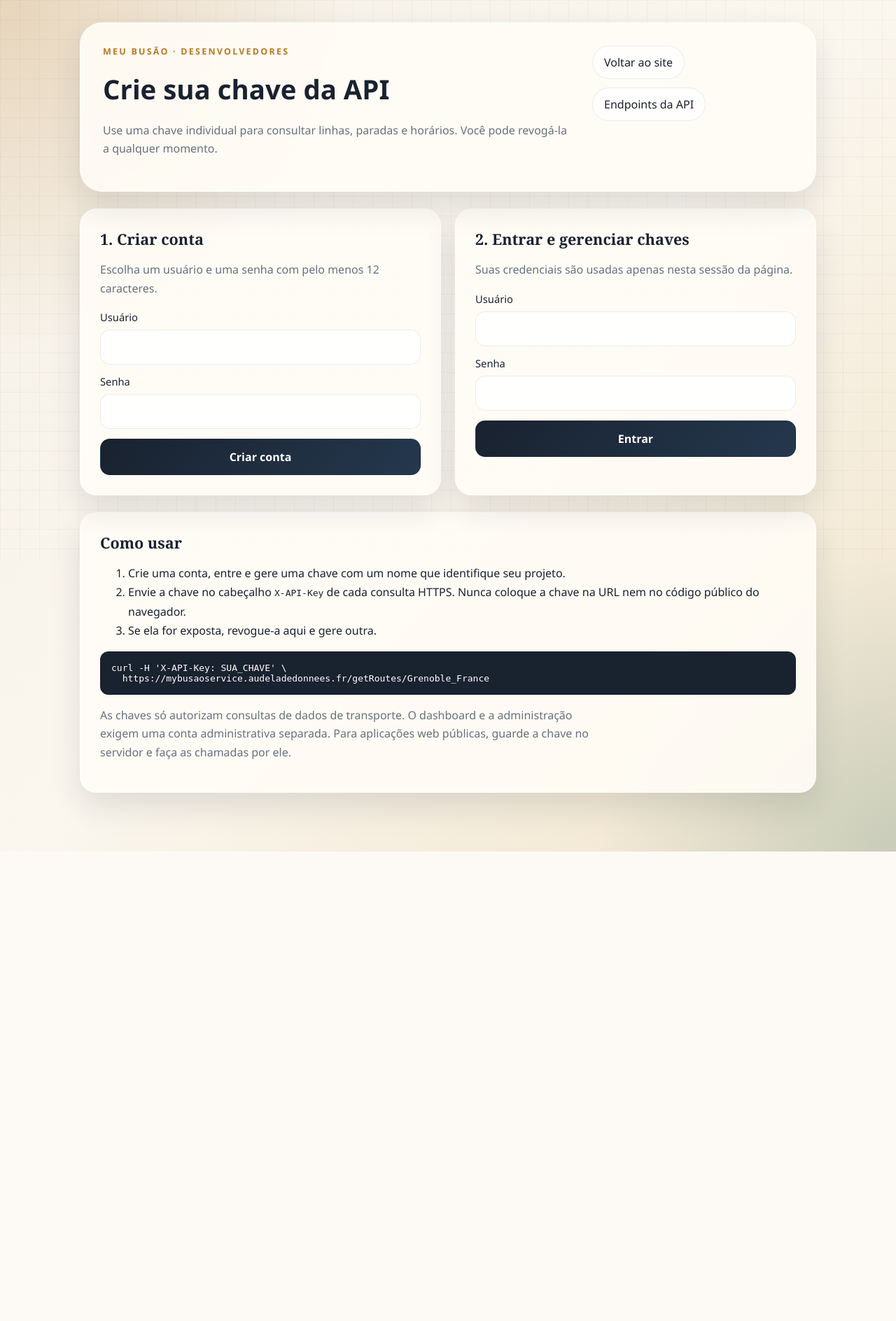
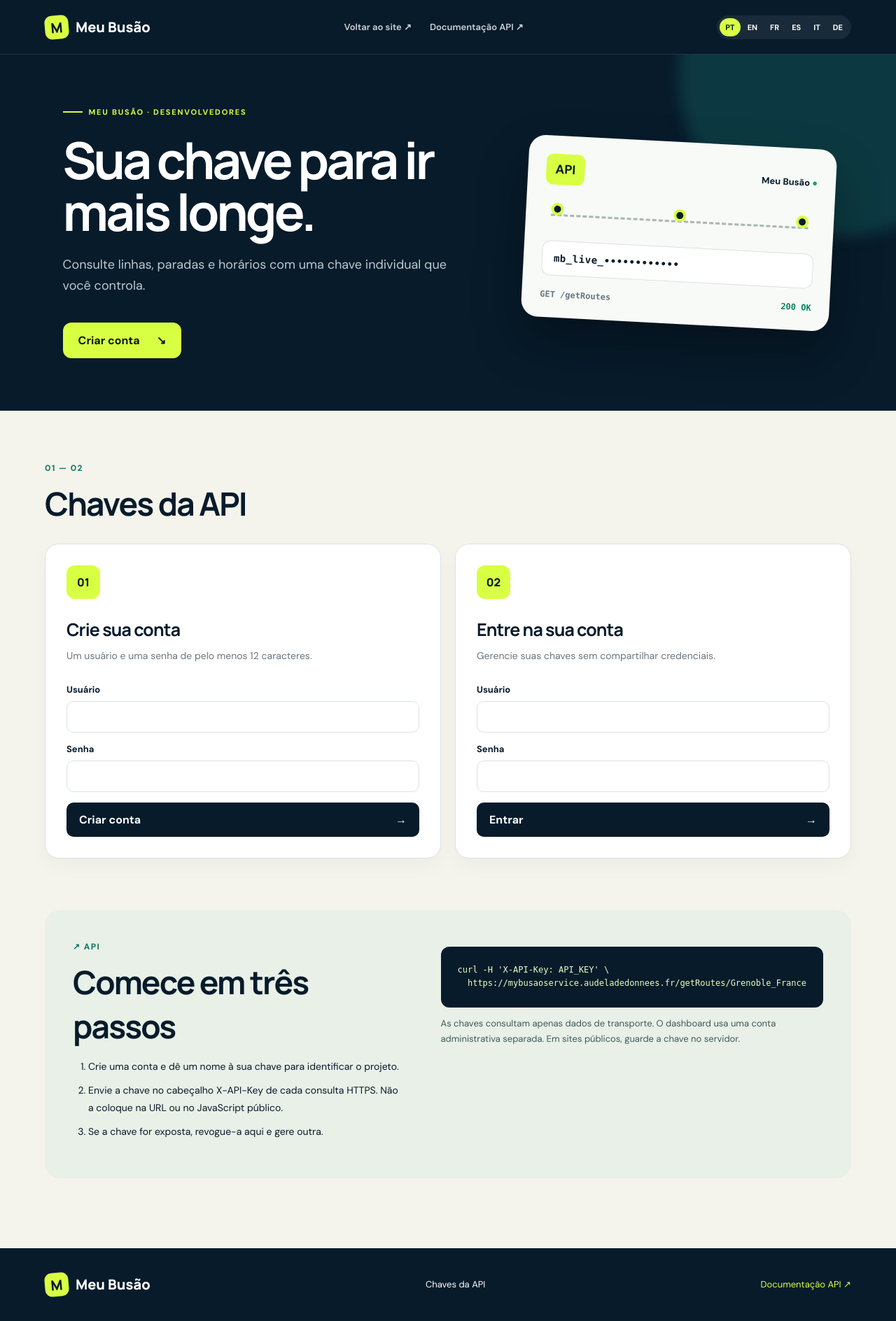
Before and after one commit to rlocoselli/mybusservice, a Flask app: page /developer in a window 1280 px wide. Shown: the whole page at 70% size. Before the commit the page ends 1217 px from the top, so only its background shows below. Run offline with Flask 3, Linux system fonts and the light colour scheme; some libraries are stand-ins or nearby versions.

Commit message:
Localize and restyle developer key portal

```diff
--- a/app.py
+++ b/app.py
@@ -23,6 +23,7 @@ import simplejson as json
 import jwt
 import sqlite3
 from developer_keys import authenticate_developer, create_key, identify_key, list_keys, register_developer, revoke_key
+from developer_copy import COPY as DEVELOPER_COPY, LANGUAGES as DEVELOPER_LANGUAGES
 
 SWAGGER_DOCS_DIR = "swagger"
 
@@ -419,32 +420,37 @@ def login():
 
 @app.route('/developer', methods=["GET"])
 def developerPortal():
-    return render_template("developer_portal.html")
+    requested = request.args.get("lang", "").lower().split("-")[0]
+    browser = next((code.lower().split("-")[0] for code, quality in request.accept_languages
+                    if quality > 0 and code.lower().split("-")[0] in DEVELOPER_LANGUAGES), "pt")
+    lang = requested if requested in DEVELOPER_LANGUAGES else browser
+    return render_template("developer_portal.html", lang=lang, languages=DEVELOPER_LANGUAGES, copy=DEVELOPER_COPY[lang])
 
 
 @app.route('/developer/register', methods=["POST"])
 def developerRegister():
     payload = request.get_json(silent=True)
     if not isinstance(payload, dict):
-        return jsonify({"message": "A JSON object is required"}), 400
+        return jsonify({"code": "invalid_json"}), 400
     try:
         username = register_developer(payload.get("username"), payload.get("password"), LOGGING_DATABASE_NAME)
         return jsonify({"username": username, "message": "Account created"}), 201
     except ValueError as err:
-        return jsonify({"message": str(err)}), 400
-    except Exception as err:
-        return service_error_response(err)
+        return jsonify({"code": str(err)}), 400
+    except Exception as err:
+        print(err)
+        return jsonify({"code": "server_error"}), 500
 
 
 @app.route('/developer/keys', methods=["POST"])
 def developerKeys():
     payload = request.get_json(silent=True)
     if not isinstance(payload, dict):
-        return jsonify({"message": "A JSON object is required"}), 400
+        return jsonify({"code": "invalid_json"}), 400
     try:
         developer_id = authenticate_developer(payload.get("username"), payload.get("password"), LOGGING_DATABASE_NAME)
         if not developer_id:
-            return jsonify({"message": "Invalid credentials or temporarily locked account"}), 401
+            return jsonify({"code": "invalid_credentials"}), 401
         action = payload.get("action")
         if action == "list":
             return jsonify({"keys": list_keys(developer_id, LOGGING_DATABASE_NAME)})
@@ -455,15 +461,16 @@ def developerKeys():
         if action == "revoke":
             key_id = payload.get("keyId")
             if not isinstance(key_id, int) or isinstance(key_id, bool):
-                return jsonify({"message": "Valid keyId required"}), 400
+                return jsonify({"code": "invalid_key_id"}), 400
             if not revoke_key(developer_id, key_id, LOGGING_DATABASE_NAME):
-                return jsonify({"message": "Key not found"}), 404
+                return jsonify({"code": "key_not_found"}), 404
             return jsonify({"message": "Key revoked"})
-        return jsonify({"message": "Action must be list, create or revoke"}), 400
+        return jsonify({"code": "invalid_action"}), 400
     except ValueError as err:
-        return jsonify({"message": str(err)}), 400
-    except Exception as err:
-        return service_error_response(err)
+        return jsonify({"code": str(err)}), 400
+    except Exception as err:
+        print(err)
+        return jsonify({"code": "server_error"}), 500
 
 
 @app.route('/admin/setupMyBusLoggingDatabase', methods=["POST"])
--- a/static/developer_portal.js
+++ b/static/developer_portal.js
@@ -1,4 +1,6 @@
 let credentials = null;
+const copy = window.developerCopy || {};
+const t = (key) => copy[key] || copy.request_failed || key;
 
 function message(text, error = false) {
   const node = document.getElementById("developerMessage");
@@ -14,7 +16,7 @@ async function post(path, payload) {
     cache: "no-store"
   });
   const data = await response.json().catch(() => ({}));
-  if (!response.ok) throw new Error(data.message || "Não foi possível concluir a solicitação.");
+  if (!response.ok) throw new Error(t(data.code || "request_failed"));
   return data;
 }
 
@@ -23,24 +25,24 @@ async function refreshKeys() {
   const list = document.getElementById("keyList");
   list.replaceChildren();
   if (!data.keys.length) {
-    list.textContent = "Nenhuma chave criada.";
+    list.textContent = t("no_keys");
     return;
   }
   data.keys.forEach((key) => {
     const row = document.createElement("div");
     row.className = "developer-key-row";
     const label = document.createElement("span");
-    label.textContent = `${key.name} · ${key.prefix}… · ${key.active ? "Ativa" : "Revogada"}`;
+    label.textContent = `${key.name} · ${key.prefix}… · ${key.active ? t("active") : t("revoked")}`;
     row.appendChild(label);
     if (key.active) {
       const button = document.createElement("button");
       button.type = "button";
-      button.textContent = "Revogar";
+      button.textContent = t("revoke");
       button.addEventListener("click", async () => {
         try {
           await post("/developer/keys", { ...credentials, action: "revoke", keyId: key.id });
           await refreshKeys();
-          message("Chave revogada.");
+          message(t("key_revoked"));
         } catch (error) { message(error.message, true); }
       });
       row.appendChild(button);
@@ -58,7 +60,7 @@ document.addEventListener("DOMContentLoaded", () => {
       await post("/developer/register", { username, password: form.get("password") });
       document.querySelector('#loginForm [name="username"]').value = username;
       event.currentTarget.reset();
-      message("Conta criada. Entre para gerar sua chave.");
+      message(t("account_created"));
     } catch (error) { message(error.message, true); }
   });
 
@@ -70,7 +72,7 @@ document.addEventListener("DOMContentLoaded", () => {
       await refreshKeys();
       document.getElementById("keyPanel").hidden = false;
       event.currentTarget.reset();
-      message("Você entrou. Agora pode gerar sua chave.");
+      message(t("login_success"));
     } catch (error) { credentials = null; message(error.message, true); }
   });
 
@@ -83,13 +85,13 @@ document.addEventListener("DOMContentLoaded", () => {
       document.getElementById("newKeyPanel").hidden = false;
       event.currentTarget.reset();
       await refreshKeys();
-      message("Chave criada. Copie-a agora: ela não será exibida novamente.");
+      message(t("key_created"));
     } catch (error) { message(error.message, true); }
   });
 
   document.getElementById("copyKeyButton").addEventListener("click", async () => {
-    try { await navigator.clipboard.writeText(document.getElementById("newKey").textContent); message("Chave copiada."); }
-    catch { message("Selecione e copie a chave manualmente.", true); }
+    try { await navigator.clipboard.writeText(document.getElementById("newKey").textContent); message(t("copied")); }
+    catch { message(t("copy_manually"), true); }
   });
 
   document.getElementById("signOutButton").addEventListener("click", () => {
@@ -97,6 +99,6 @@ document.addEventListener("DOMContentLoaded", () => {
     document.getElementById("newKey").textContent = "";
     document.getElementById("newKeyPanel").hidden = true;
     document.getElementById("keyPanel").hidden = true;
-    message("Sessão encerrada nesta página.");
+    message(t("signed_out"));
   });
 });
--- a/templates/developer_portal.html
+++ b/templates/developer_portal.html
@@ -1,67 +1,90 @@
 <!doctype html>
-<html lang="pt-BR">
+<html lang="{{ lang }}">
 <head>
   <meta charset="utf-8">
   <meta name="viewport" content="width=device-width, initial-scale=1">
-  <title>Chaves da API · Meu Busão</title>
-  <link rel="stylesheet" href="{{ url_for('static', filename='admin_dashboard.css') }}">
+  <meta name="theme-color" content="#071b2b">
+  <title>{{ copy.title }} · Meu Busão</title>
+  <link rel="preconnect" href="https://fonts.googleapis.com">
+  <link rel="preconnect" href="https://fonts.gstatic.com" crossorigin>
+  <link href="https://fonts.googleapis.com/css2?family=DM+Sans:wght@400;500;600;700&family=Manrope:wght@600;700;800&display=swap" rel="stylesheet">
+  <link rel="stylesheet" href="{{ url_for('static', filename='developer_portal.css') }}">
+  <script>window.developerCopy = {{ copy|tojson }};</script>
   <script src="{{ url_for('static', filename='developer_portal.js') }}" defer></script>
 </head>
 <body>
-  <main class="page-shell developer-shell">
-    <header class="hero-panel">
-      <div>
-        <p class="eyebrow">Meu Busão · Desenvolvedores</p>
-        <h1>Crie sua chave da API</h1>
-        <p class="hero-copy">Use uma chave individual para consultar linhas, paradas e horários. Você pode revogá-la a qualquer momento.</p>
+  <header class="topbar">
+    <a class="brand" href="https://meubusao.audeladedonnees.fr/"><span class="brand-mark">M</span><span>Meu Busão</span></a>
+    <nav aria-label="{{ copy.title }}">
+      <a href="https://meubusao.audeladedonnees.fr/">{{ copy.back }} ↗</a>
+      <a href="/apidocs/">{{ copy.docs }} ↗</a>
+    </nav>
+    <div class="lang-switch" aria-label="{{ copy.language }}">
+      {% for code, label in languages.items() %}<a href="{{ url_for('developerPortal', lang=code) }}" lang="{{ code }}" title="{{ label }}" aria-label="{{ label }}" {% if lang == code %}class="active" aria-current="page"{% endif %}>{{ code|upper }}</a>{% endfor %}
     </div>
-      <nav class="hero-nav"><a class="hero-link" href="https://meubusao.audeladedonnees.fr/">Voltar ao site</a><a class="hero-link" href="/apidocs/">Endpoints da API</a></nav>
   </header>
 
-    <div class="developer-grid">
-      <section class="login-card">
-        <h2>1. Criar conta</h2>
-        <p class="hero-copy">Escolha um usuário e uma senha com pelo menos 12 caracteres.</p>
-        <form id="registerForm" class="developer-form">
-          <label>Usuário<input name="username" autocomplete="username" minlength="3" maxlength="60" required></label>
-          <label>Senha<input name="password" type="password" autocomplete="new-password" minlength="12" required></label>
-          <button type="submit">Criar conta</button>
+  <main>
+    <section class="hero">
+      <div class="hero-copy">
+        <p class="eyebrow"><span></span>{{ copy.eyebrow }}</p>
+        <h1>{{ copy.hero_title }}</h1>
+        <p class="lead">{{ copy.hero_text }}</p>
+        <a class="hero-cta" href="#get-started">{{ copy.create_account }} <span aria-hidden="true">↘</span></a>
+      </div>
+      <div class="route-art" aria-hidden="true">
+        <div class="route-art-top"><span class="route-line">API</span><span>Meu Busão <b>●</b></span></div>
+        <div class="route-track"><span></span><span></span><span></span></div>
+        <div class="route-art-code">mb_live_••••••••••••</div>
+        <div class="route-art-foot"><span>GET /getRoutes</span><strong>200 OK</strong></div>
+      </div>
+    </section>
+
+    <section id="get-started" class="content-shell">
+      <div class="section-intro"><span class="section-kicker">01 — 02</span><h2>{{ copy.title }}</h2></div>
+      <div class="account-grid">
+        <section class="portal-card">
+          <div class="step-number">01</div>
+          <h3>{{ copy.register_title }}</h3>
+          <p>{{ copy.register_text }}</p>
+          <form id="registerForm" class="portal-form">
+            <label>{{ copy.username }}<input name="username" autocomplete="username" minlength="3" maxlength="60" required></label>
+            <label>{{ copy.password }}<input name="password" type="password" autocomplete="new-password" minlength="12" required></label>
+            <button type="submit">{{ copy.create_account }} <span aria-hidden="true">→</span></button>
           </form>
         </section>
-      <section class="login-card">
-        <h2>2. Entrar e gerenciar chaves</h2>
-        <p class="hero-copy">Suas credenciais são usadas apenas nesta sessão da página.</p>
-        <form id="loginForm" class="developer-form">
-          <label>Usuário<input name="username" autocomplete="username" required></label>
-          <label>Senha<input name="password" type="password" autocomplete="current-password" required></label>
-          <button type="submit">Entrar</button>
+        <section class="portal-card">
+          <div class="step-number">02</div>
+          <h3>{{ copy.login_title }}</h3>
+          <p>{{ copy.login_text }}</p>
+          <form id="loginForm" class="portal-form">
+            <label>{{ copy.username }}<input name="username" autocomplete="username" required></label>
+            <label>{{ copy.password }}<input name="password" type="password" autocomplete="current-password" required></label>
+            <button type="submit">{{ copy.sign_in }} <span aria-hidden="true">→</span></button>
           </form>
         </section>
       </div>
 
-    <section id="keyPanel" class="login-card" hidden>
-      <div class="card-heading"><h2>Minhas chaves</h2><button id="signOutButton" type="button">Sair</button></div>
-      <form id="createKeyForm" class="developer-form developer-inline">
-        <label>Nome da chave<input name="name" maxlength="80" placeholder="Ex.: Meu aplicativo" required></label>
-        <button type="submit">Gerar nova chave</button>
+      <p id="developerMessage" class="status-line" role="status" aria-live="polite"></p>
+
+      <section id="keyPanel" class="portal-card key-panel" hidden>
+        <div class="key-heading"><div><span class="section-kicker">03</span><h3>{{ copy.keys_title }}</h3></div><button id="signOutButton" class="text-button" type="button">{{ copy.sign_out }}</button></div>
+        <form id="createKeyForm" class="portal-form create-form">
+          <label>{{ copy.key_name }}<input name="name" maxlength="80" placeholder="{{ copy.key_placeholder }}" required></label>
+          <button type="submit">{{ copy.create_key }} <span aria-hidden="true">→</span></button>
         </form>
-      <p class="hero-copy">Até 3 chaves ativas. Cada uma permite 120 consultas por minuto. A chave completa aparece apenas uma vez.</p>
-      <div id="newKeyPanel" class="new-key" hidden><strong>Copie sua chave agora:</strong><code id="newKey"></code><button id="copyKeyButton" type="button">Copiar</button></div>
-      <div id="keyList" class="developer-key-list"></div>
+        <p class="helper-text">{{ copy.key_help }}</p>
+        <div id="newKeyPanel" class="new-key" hidden><strong>{{ copy.copy_prompt }}</strong><code id="newKey"></code><button id="copyKeyButton" type="button">{{ copy.copy }}</button></div>
+        <div id="keyList" class="key-list"></div>
       </section>
 
-    <section class="login-card">
-      <h2>Como usar</h2>
-      <ol class="developer-steps">
-        <li>Crie uma conta, entre e gere uma chave com um nome que identifique seu projeto.</li>
-        <li>Envie a chave no cabeçalho <code>X-API-Key</code> de cada consulta HTTPS. Nunca coloque a chave na URL nem no código público do navegador.</li>
-        <li>Se ela for exposta, revogue-a aqui e gere outra.</li>
-      </ol>
-      <pre class="developer-example"><code>curl -H 'X-API-Key: SUA_CHAVE' \
-  https://mybusaoservice.audeladedonnees.fr/getRoutes/Grenoble_France</code></pre>
-      <p class="hero-copy">As chaves só autorizam consultas de dados de transporte. O dashboard e a administração exigem uma conta administrativa separada. Para aplicações web públicas, guarde a chave no servidor e faça as chamadas por ele.</p>
+      <section class="guide-card">
+        <div><span class="section-kicker">↗ API</span><h2>{{ copy.how_title }}</h2><ol><li>{{ copy.step1 }}</li><li>{{ copy.step2 }}</li><li>{{ copy.step3 }}</li></ol></div>
+        <div><pre><code>curl -H 'X-API-Key: API_KEY' \
+  https://mybusaoservice.audeladedonnees.fr/getRoutes/Grenoble_France</code></pre><p>{{ copy.scope_help }}</p></div>
       </section>
-    <p id="developerMessage" class="status-line" role="status" aria-live="polite"></p>
+    </section>
   </main>
+  <footer><a class="brand" href="https://meubusao.audeladedonnees.fr/"><span class="brand-mark">M</span><span>Meu Busão</span></a><span>{{ copy.title }}</span><a href="/apidocs/">{{ copy.docs }} ↗</a></footer>
 </body>
 </html>
```
Also changed, not shown: developer_copy.py (added, +30 -0 lines), developer_keys.py (+5 -5 lines), tests/test_developer_keys.py (+16 -0 lines), README.md, static/developer_portal.css (added). Lines whose indentation alone changed are shown as unchanged.
